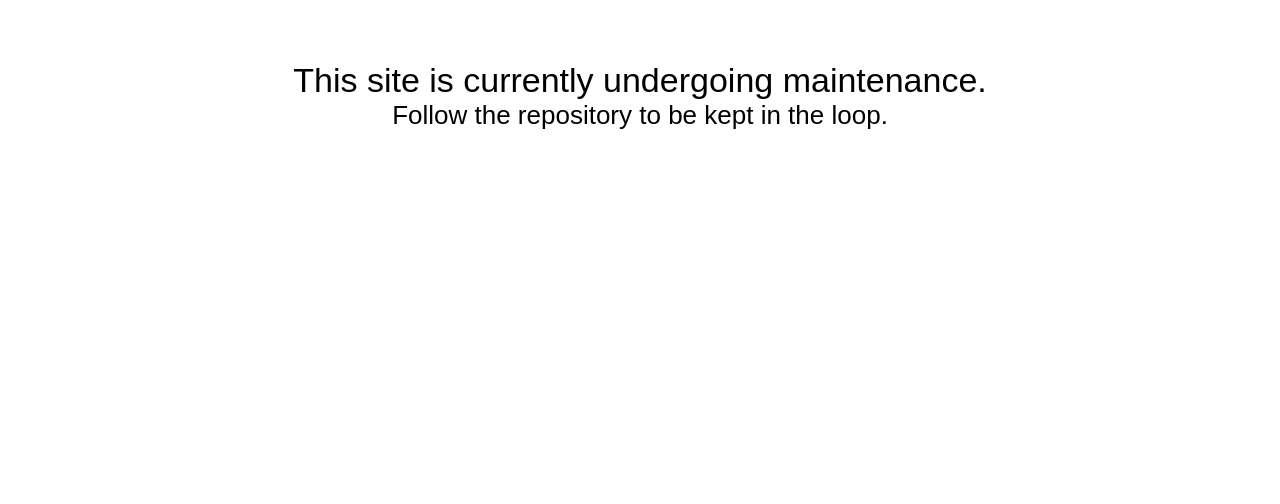
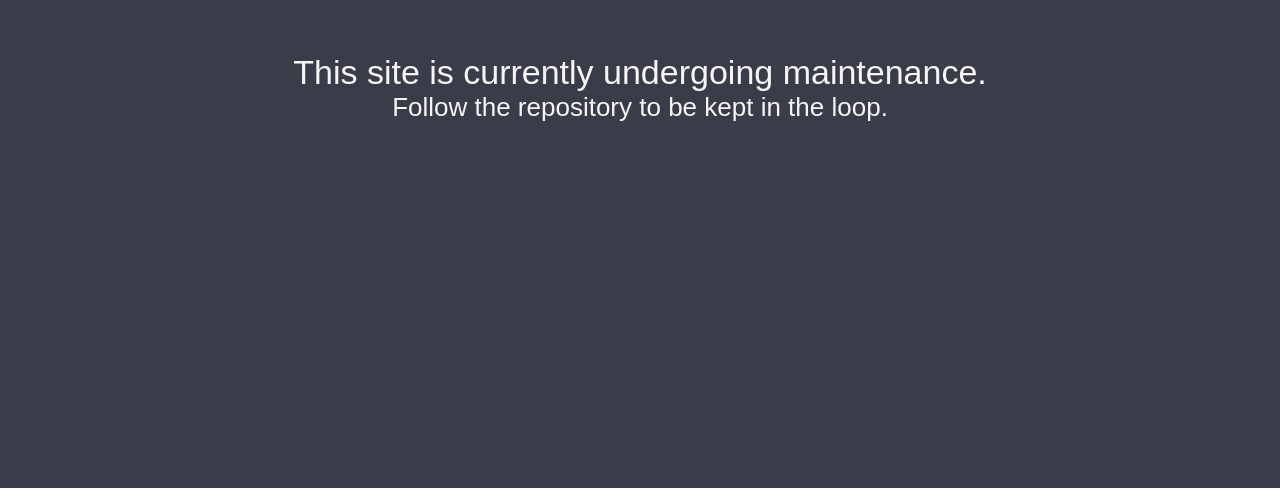
Before and after one commit to ImOliwer/imoliwer.github.io, a React (Create React App) app: page / in a window 1280 px wide. Shown: the part 312-816 px from the top of the page. Built offline with nearby package versions, Linux system fonts and the light colour scheme.

Commit message:
Base providers for languages and themes.

```diff
--- a/public/index.html
+++ b/public/index.html
@@ -9,6 +9,12 @@
       content="Website containing documentation and more for/about my repositories."
     />
     <title>ImOliwer | Maintenance</title>
+    <style>
+      * {
+        padding: 0;
+        margin: 0;
+      }
+    </style>
   </head>
   <body>
     <noscript>You need to enable JavaScript to run this app.</noscript>
--- a/src/App.tsx
+++ b/src/App.tsx
@@ -1,27 +1,18 @@
-import styled from "styled-components";
-
-const TempMaintenance = styled.div`
-  display: flex;
-  width: 100%;
-  height: 100vh;
-  flex-direction: column;
-  align-items: center;
-  justify-content: center;
-
-  & > h2 {
-    padding: 0;
-    margin: 0;
-    font-family: Arial, sans-serif;
-    font-size: 34px;
-    font-weight: 300;
-  }
-`
+import { useLang } from "./context/LangContext";
+import { useTheme } from "./context/ThemeContext";
 
 export default function App() {
-  return (
-    <TempMaintenance>
-      <h2>This site is currently undergoing maintenance.</h2>
-      <h2 style={{ fontSize: "26px" }}>Follow the repository to be kept in the loop.</h2>
-    </TempMaintenance>
-  );
+  const { theme, setTheme } = useTheme();
+  const { lang, setLang } = useLang();
+
+  if (true) {
+    return (
+      <theme.maintenanceContainer>
+        <h2>{lang.maintenanceHeadline}</h2>
+        <h2 style={{ fontSize: "26px" }}>{lang.maintenanceSubline}</h2>
+      </theme.maintenanceContainer>
+    );
+  }
+
+  return (<></>);
 }
--- a/src/component/style/Dark.tsx
+++ b/src/component/style/Dark.tsx
@@ -1,5 +1,26 @@
+import styled from 'styled-components';
 import { Style } from './Style';
 
 const DarkTheme: Style = {
-  name: 'Dark'
+  name: 'Dark',
+  maintenanceContainer: styled.div`
+    display: flex;
+    width: 100%;
+    height: 100vh;
+    flex-direction: column;
+    align-items: center;
+    justify-content: center;
+    background-color: #3B3C49;
+
+    & > h2 {
+      padding: 0;
+      margin: 0;
+      font-family: Arial, sans-serif;
+      font-size: 34px;
+      font-weight: 300;
+      color: #F5F5F5;
+    }
+  `
 }
+
+export default DarkTheme;
--- a/src/component/style/Light.tsx
+++ b/src/component/style/Light.tsx
@@ -1,5 +1,26 @@
+import styled from 'styled-components';
 import { Style } from './Style';
 
 const LightTheme: Style = {
-  name: 'Light'
+  name: 'Light',
+  maintenanceContainer: styled.div`
+    display: flex;
+    width: 100%;
+    height: 100vh;
+    flex-direction: column;
+    align-items: center;
+    justify-content: center;
+    background-color: #F5F5F5;
+
+    & > h2 {
+      padding: 0;
+      margin: 0;
+      font-family: Arial, sans-serif;
+      font-size: 34px;
+      font-weight: 300;
+      color: #545454;
+    }
+  `
 }
+
+export default LightTheme;
--- a/src/component/style/Style.tsx
+++ b/src/component/style/Style.tsx
@@ -1,3 +1,6 @@
+import { StyledComponent } from "styled-components";
+
 export type Style = {
   name: string;
+  maintenanceContainer: StyledComponent<"div", any, {}, never>;
 }
--- /dev/null
+++ b/src/context/LangContext.tsx
@@ -0,0 +1,26 @@
+import { createContext, Dispatch, useContext, useReducer, ReactNode } from "react";
+import { Lang } from "../lang/Lang";
+import English from "../lang/English";
+import Swedish from "../lang/Swedish";
+
+const LangContext = createContext<{ lang: Lang, setLang?: Dispatch<string> }>({ lang: English });
+
+const LangReducer = (_: Lang, toUpdate: string) => {
+  switch (toUpdate) {
+    case 'swedish': return Swedish;
+    default: return English;
+  }
+}
+
+export const LangProvider = ({ children }: { children: ReactNode }) => {
+  const [lang, setLang] = useReducer(LangReducer, English);
+  return (
+    <LangContext.Provider value={{lang, setLang}}>
+      {children}
+    </LangContext.Provider>
+  )
+}
+
+export function useLang() {
+  return useContext(LangContext);
+}
--- /dev/null
+++ b/src/context/ThemeContext.tsx
@@ -0,0 +1,26 @@
+import { createContext, Dispatch, useContext, useReducer, ReactNode } from "react";
+import { Style } from "../component/style/Style";
+import Dark from "../component/style/Dark";
+import Light from "../component/style/Light";
+
+const ThemeContext = createContext<{ theme: Style,  setTheme?: Dispatch<string> }>({ theme: Dark });
+
+const ThemeReducer = (_: Style, toUpdate: string) => {
+  switch (toUpdate) {
+    case 'dark': return Dark;
+    default: return Light;
+  }
+}
+
+export const ThemeProvider = ({ children }: { children: ReactNode }) => {
+  const [theme, setTheme] = useReducer(ThemeReducer, Dark);
+  return (
+    <ThemeContext.Provider value={{theme, setTheme}}>
+      {children}
+    </ThemeContext.Provider>
+  )
+}
+
+export function useTheme() {
+  return useContext(ThemeContext);
+}
--- a/src/index.tsx
+++ b/src/index.tsx
@@ -1,11 +1,17 @@
 import React from 'react';
 import ReactDOM from 'react-dom';
 import App from './App';
+import { LangProvider } from './context/LangContext';
+import { ThemeProvider } from './context/ThemeContext';
 import reportWebVitals from './reportWebVitals';
 
 ReactDOM.render(
   <React.StrictMode>
-    <App />
+    <ThemeProvider>
+      <LangProvider>
+        <App />
+      </LangProvider>
+    </ThemeProvider>
   </React.StrictMode>,
   document.getElementById('root')
 );
--- /dev/null
+++ b/src/lang/English.tsx
@@ -0,0 +1,9 @@
+import { Lang } from "./Lang";
+
+const English: Lang = {
+  name: "English",
+  maintenanceHeadline: "This site is currently undergoing maintenance.",
+  maintenanceSubline: "Follow the repository to be kept in the loop."
+}
+
+export default English;
--- /dev/null
+++ b/src/lang/Lang.tsx
@@ -0,0 +1,5 @@
+export type Lang = {
+  name: string;
+  maintenanceHeadline: string;
+  maintenanceSubline: string;
+}
--- /dev/null
+++ b/src/lang/Swedish.tsx
@@ -0,0 +1,9 @@
+import { Lang } from "./Lang";
+
+const Swedish: Lang = {
+  name: "Swedish",
+  maintenanceHeadline: "Den här sidan är för närvarande under underhåll.",
+  maintenanceSubline: "Följ förvaret för att hållas uppdaterad."
+}
+
+export default Swedish;
```
